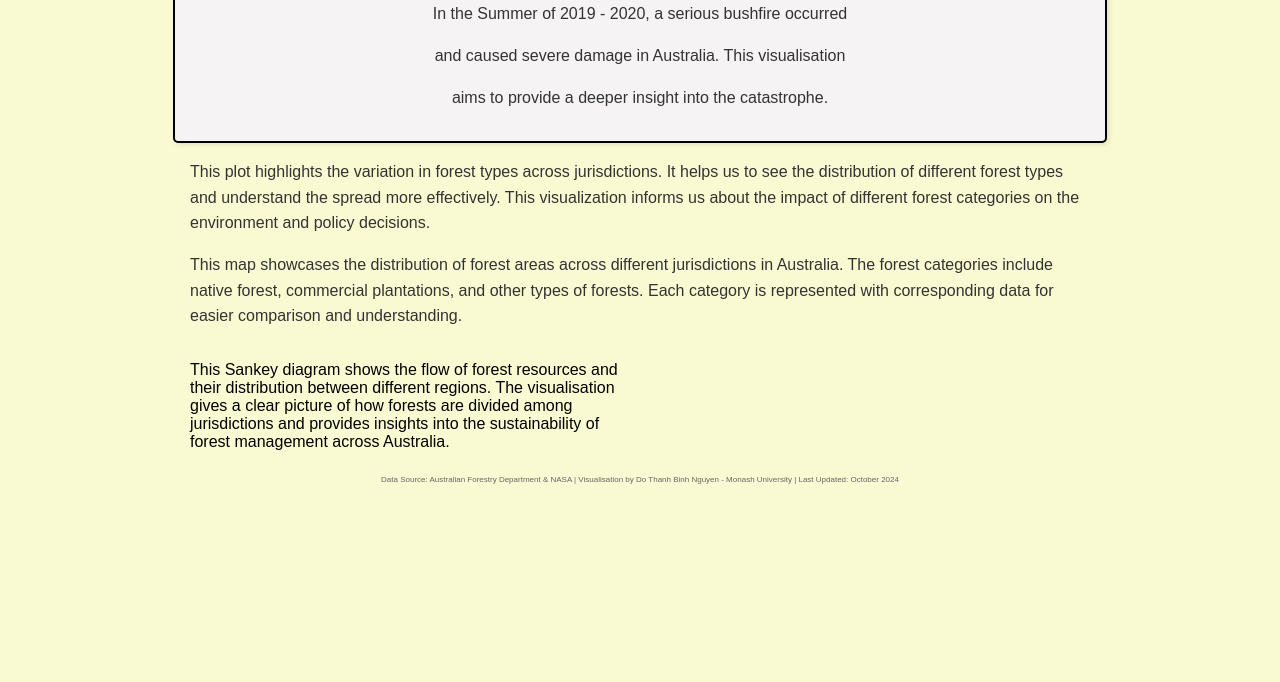
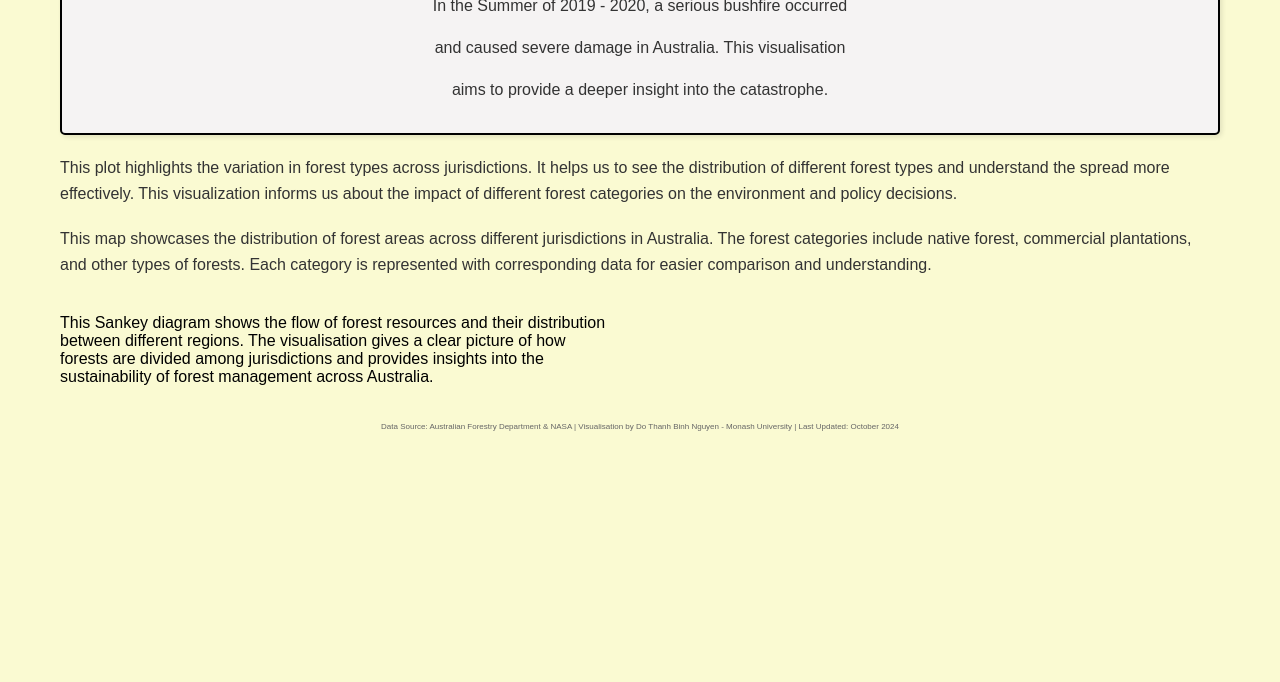
Before and after one commit to EdenNguyenDo/Data-Visualization-II, a plain HTML site: page index.html in a window 1280 px wide. Shown: the part 118-800 px from the top of the page. Drawn offline with Linux system fonts and the light colour scheme; a script that the page names is missing.

Commit message:
Update index.html

```diff
--- a/index.html
+++ b/index.html
@@ -10,30 +10,37 @@
     body {
       background-color: lightgoldenrodyellow;
       font-family: Arial, sans-serif;
-      padding: 20px 80px; /* Increase padding on left and right to make the layout thinner */
+      padding: 20px 40px; /* Padding on both sides */
+      margin: 0; /* Reset margin */
+      box-sizing: border-box; /* Ensure padding doesn't add to width */
+    }
+
+    /* Wrapper to control the central alignment and max width */
+    .wrapper {
+      max-width: 1200px; /* Set the desired maximum width */
+      margin: 0 auto; /* Center the content horizontally */
+      padding: 0 20px; /* Additional padding inside the wrapper */
     }
 
     /* Header Box Styles */
     .header-box {
       background-color: #f5f3f3;
       border: 2px solid black;
-      padding: 15px; /* Reduce padding inside the box */
+      padding: 15px;
       text-align: center;
       margin-bottom: 20px;
       border-radius: 5px;
       box-shadow: 2px 2px 5px rgba(0, 0, 0, 0.1);
-      max-width: 900px; /* Set maximum width */
-      margin: 0 auto; /* Center the header box */
     }
 
     .header-box h1 {
-      font-size: 32px; /* Reduce font size */
+      font-size: 32px;
       font-weight: bold;
       margin-bottom: 10px;
     }
 
     .header-box p {
-      font-size: 16px; /* Reduce paragraph font size */
+      font-size: 16px;
       color: #333;
       line-height: 1.6;
     }
@@ -41,8 +48,7 @@
     /* Plot and Map Centering */
     #plot1, #map1, #plot2 {
       margin-bottom: 20px;
-      max-width: 900px; /* Set a max width */
-      margin: 0 auto; /* Center plots and map */
+      width: 100%;
     }
 
     /* Placeholder text styles */
@@ -51,8 +57,6 @@
       margin-bottom: 20px;
       color: #333;
       line-height: 1.6;
-      max-width: 900px; /* Center text and paragraphs */
-      margin: 0 auto;
     }
 
     /* Flex container for sankey and description */
@@ -60,8 +64,6 @@
       display: flex;
       justify-content: space-between;
       margin-bottom: 20px;
-      max-width: 900px;
-      margin: 0 auto;
     }
 
     #plot2 {
@@ -78,12 +80,13 @@
       text-align: center;
       margin-top: 20px;
       color: #666;
-      max-width: 900px; /* Center meta data */
-      margin: 0 auto;
     }
   </style>
 </head>
 <body>
+
+  <!-- Wrapper to contain everything with padding and centering -->
+  <div class="wrapper">
 
     <!-- Header Box -->
     <div class="header-box">
@@ -122,6 +125,8 @@
       <p>Data Source: Australian Forestry Department & NASA | Visualisation by Do Thanh Binh Nguyen - Monash University | Last Updated: October 2024</p>
     </div>
 
+  </div> <!-- End of wrapper -->
+
   <script>
     // Embed Plot 1 (Lollipop)
     vegaEmbed('#plot1', "js/lollipop.vg.json").then(function(result) {
```
Lines whose indentation alone changed are shown as unchanged.
